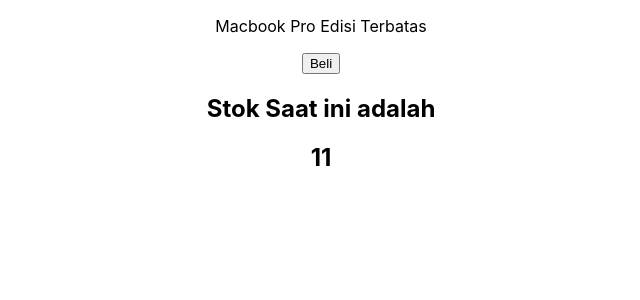
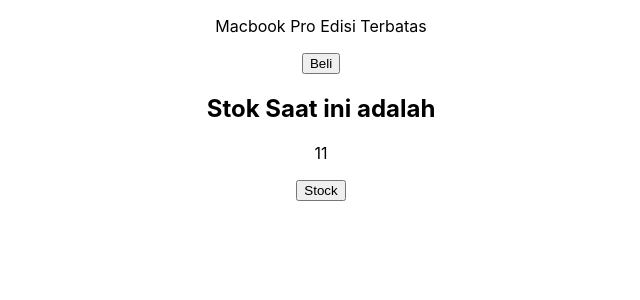
Before and after one commit to banyucenter/React-Js-Lesson, a React (Create React App) app in the folder reactpertama/: page / in a window 1280 px wide. Shown: the top 300 px of the page, without its empty margins (319-959 px from the left). Built offline with nearby package versions, Linux system fonts and the light colour scheme.

Commit message:
passing to grandchild

```diff
--- a/reactpertama/src/Component/Classes/ChildDua.jsx
+++ b/reactpertama/src/Component/Classes/ChildDua.jsx
@@ -1,11 +1,12 @@
 import React, { Component } from 'react'
+import GrandChild from './GrandChild'
 
 class ChildDua extends Component {
     constructor(props) {
         super(props)
 
         this.state = {
-            stock: props.stock
+
         }
 
 
@@ -15,7 +16,10 @@ class ChildDua extends Component {
         return (
             <div>
                 <h2>Stok Saat ini adalah</h2>
-                <h2>{this.state.stock}</h2>
+
+                <GrandChild
+                    data={this.props.stock}
+                    fungsi={this.props.fungsi} />
             </div>
 
         )
--- a/reactpertama/src/Component/Classes/GrandChild.jsx
+++ b/reactpertama/src/Component/Classes/GrandChild.jsx
@@ -8,10 +8,14 @@ class GrandChild extends Component {
 
         }
     }
-
+    minBeli = 1;
     render() {
         return (
-            <div>Grand Child</div>
+            <div>
+                <p>{this.props.data}</p>
+                <button onClick={()=>this.props.fungsi(this.minBeli)}>Stock</button>
+
+            </div>
         )
     }
 }
--- a/reactpertama/src/Component/Classes/ParentComp.jsx
+++ b/reactpertama/src/Component/Classes/ParentComp.jsx
@@ -20,6 +20,13 @@ class ParentComp extends Component {
         })
     }
 
+    tambahDataChild = (item) => {
+        this.setState({
+            stock: this.state.stock + item
+
+        })
+    }
+
 
     render() {
         return (
@@ -27,7 +34,9 @@ class ParentComp extends Component {
                 <ChildComp
                     stock={this.state.stock}
                     fungsi={this.ambilDataChild.bind(this)} />
-                <ChildDua stock={this.state.stock} />
+                <ChildDua
+                    stock={this.state.stock}
+                    fungsi={this.tambahDataChild.bind(this)} />
             </div>
         )
     }
```
